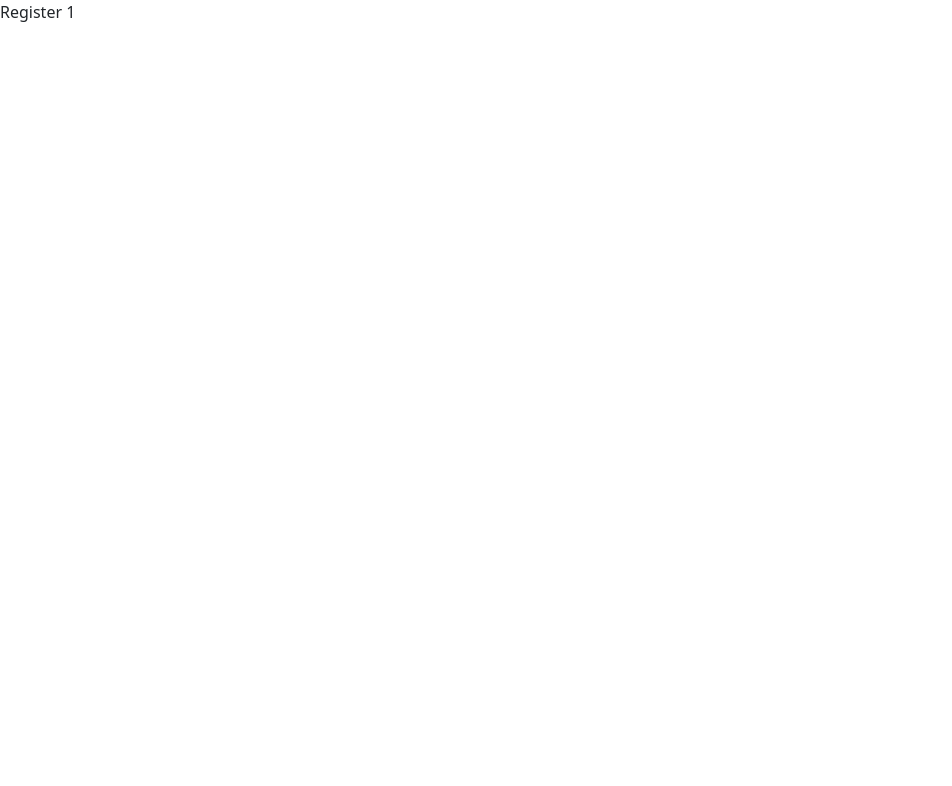
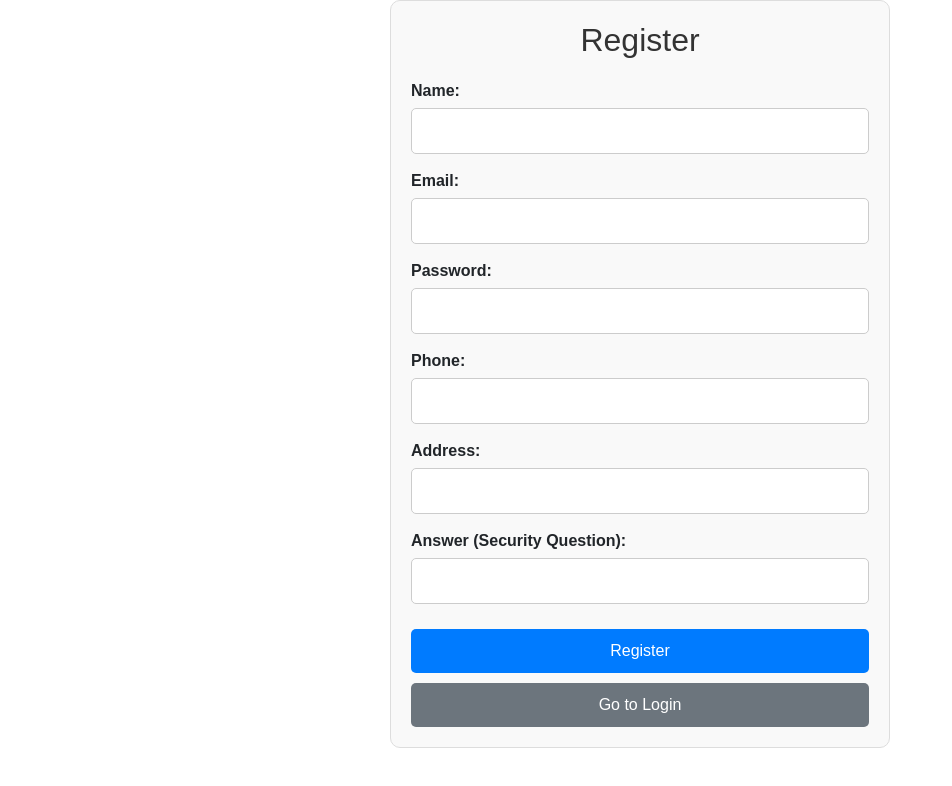
Before and after one commit to javahir1223/project, a React (Vite) app in the folder client/: page /register in a window 1280 px wide. Shown: the top 786 px of the page, without its empty margins (0-952 px from the left). Built offline with nearby package versions, Linux system fonts and the light colour scheme; a web font is replaced by a local one.

Commit message:
login added

```diff
--- a/client/src/App.jsx
+++ b/client/src/App.jsx
@@ -28,6 +28,7 @@ function App() {
 				<Route path='/about' element={<About />} />
 				<Route path='/register' element={<Register />} />
 				<Route path='/login' element={<Login />} />
+				<Route path='/register' element={<Register/>}/>
 				<Route path='/contact' element={<Contact />} />
 				<Route path='/policy' element={<Policy />} />
 				<Route path='*' element={<PageNotFound />} />
--- /dev/null
+++ b/client/src/pages/auth/Login.css
@@ -0,0 +1,77 @@
+/* Стили для контейнера формы */
+.login-container {
+
+    max-width: 400px;
+    margin: auto;
+    margin-top: 170px;
+    padding: 20px;
+    border: 1px solid #ccc;
+    border-radius: 8px;
+    box-shadow: 0 4px 6px rgba(0, 0, 0, 0.1);
+    background-color: #f9f9f9;
+  }
+
+  /* Заголовок */
+  .login-container h2 {
+    text-align: center;
+    color: #333;
+    margin-bottom: 20px;
+  }
+
+  /* Сообщение об успешном или неудачном входе */
+  .message {
+    text-align: center;
+    padding: 10px;
+    margin-bottom: 20px;
+    font-size: 14px;
+  }
+
+  .message.success {
+    color: green;
+  }
+
+  .message.error {
+    color: red;
+  }
+
+  /* Стиль для всех input */
+  .login-container input {
+    width: 100%;
+    padding: 10px;
+    margin-bottom: 10px;
+    border: 1px solid #ddd;
+    border-radius: 4px;
+    font-size: 14px;
+  }
+
+  .login-container .button {
+    width: 100%;
+    padding: 10px;
+    background-color: #007bff;
+    color: white;
+    border: none;
+    border-radius: 4px;
+    font-size: 16px;
+    cursor: pointer;
+  }
+
+  .login-container button:hover {
+    background-color: #0056b3;
+  }
+
+  /* Стили для ссылки на регистрацию */
+  .login-container a {
+    display: inline-block;
+    text-align: center;
+    margin-top: 10px;
+    text-decoration: none;
+    color: #007bff;
+  }
+
+  .login-container a:hover {
+    text-decoration: underline;
+  }
+  .btn-secondary {
+    background-color: #6c757d;
+    color: white;
+  }
--- a/client/src/pages/auth/Login.jsx
+++ b/client/src/pages/auth/Login.jsx
@@ -1,9 +1,64 @@
-import React from 'react'
+import React, { useState } from "react";
+import { useNavigate } from "react-router-dom";
+import "./Login.css"; // Подключаем стили
 
 const Login = () => {
-	return (
-		<div>Login</div>
-	)
-}
+  const [email, setEmail] = useState("");
+  const [password, setPassword] = useState("");
+  const [message, setMessage] = useState("");
+  const navigate = useNavigate();
 
-export default Login
+  const handleLogin = async (e) => {
+    e.preventDefault();
+    try {
+      const response = await fetch("http://localhost:8080/api/v1/auth/login", {
+        method: "POST",
+        headers: { "Content-Type": "application/json" },
+        body: JSON.stringify({ email, password }),
+      });
+
+      const data = await response.json();
+      if (data.success) {
+        setMessage("Login successful!");
+        navigate("/");
+      } else {
+        setMessage(data.message);
+      }
+    } catch (error) {
+      setMessage("An error occurred. Please try again.");
+    }
+  };
+
+  return (
+    <div className="login-container">
+      <h2>Login</h2>
+      {message && <p className={`message ${message === "Login successful!" ? "success" : "error"}`}>{message}</p>}
+      <form onSubmit={handleLogin}>
+        <div>
+          <label>Email:</label>
+          <input
+            type="email"
+            value={email}
+            onChange={(e) => setEmail(e.target.value)}
+            required
+          />
+        </div>
+        <div>
+          <label>Password:</label>
+          <input
+            type="password"
+            value={password}
+            onChange={(e) => setPassword(e.target.value)}
+            required
+          />
+        </div>
+        <button className="button" type="submit">Login</button>
+      </form>
+      <button onClick={() => navigate("/register")} className="btn-secondary">
+        Go to Register
+      </button>
+    </div>
+  );
+};
+
+export default Login;
--- /dev/null
+++ b/client/src/pages/auth/Register.css
@@ -0,0 +1,65 @@
+.register-container {
+    max-width: 500px;
+    margin: auto;
+    padding: 20px;
+    font-family: Arial, sans-serif;
+    background-color: #f9f9f9;
+    border: 1px solid #ddd;
+    border-radius: 10px;
+  }
+
+  .register-title {
+    text-align: center;
+    color: #333;
+    margin-bottom: 20px;
+  }
+
+  .register-message {
+    text-align: center;
+    margin-bottom: 20px;
+  }
+
+  .register-message.success {
+    color: green;
+  }
+
+  .register-message.error {
+    color: red;
+  }
+
+  .form-group {
+    margin-bottom: 15px;
+  }
+
+  .form-group label {
+    display: block;
+    font-weight: bold;
+    margin-bottom: 5px;
+  }
+
+  .form-group input {
+    width: 100%;
+    padding: 10px;
+    border: 1px solid #ccc;
+    border-radius: 5px;
+  }
+
+  .btn-primary,
+  .btn-secondary {
+    width: 100%;
+    padding: 10px;
+    margin-top: 10px;
+    border: none;
+    border-radius: 5px;
+    cursor: pointer;
+  }
+
+  .btn-primary {
+    background-color: #007bff;
+    color: white;
+  }
+
+  .btn-secondary {
+    background-color: #6c757d;
+    color: white;
+  }
--- a/client/src/pages/auth/Register.jsx
+++ b/client/src/pages/auth/Register.jsx
@@ -1,9 +1,135 @@
-import React from 'react'
+import React, { useState } from "react";
+import { useNavigate } from "react-router-dom";
+import "./Register.css"; // Подключаем стили
 
 const Register = () => {
-	return (
-		<div>Register 1</div>
-	)
-}
+  const [formData, setFormData] = useState({
+    name: "",
+    email: "",
+    password: "",
+    phone: "",
+    address: "",
+    answer: "",
+  });
 
-export default Register
+  const [message, setMessage] = useState("");
+  const navigate = useNavigate();
+
+  const handleChange = (e) => {
+    const { name, value } = e.target;
+    setFormData({ ...formData, [name]: value });
+  };
+
+  const handleRegister = async (e) => {
+    e.preventDefault();
+
+    try {
+      const response = await fetch("http://localhost:8080/api/v1/auth/register", {
+        method: "POST",
+        headers: {
+          "Content-Type": "application/json",
+        },
+        body: JSON.stringify(formData),
+      });
+
+      const data = await response.json();
+
+      if (data.success) {
+        setMessage("Registration successful!");
+        setTimeout(() => {
+          navigate("/login"); // Переход на страницу логина
+        }, 1500);
+      } else {
+        setMessage(data.message || "Registration failed.");
+      }
+    } catch (error) {
+      console.error("Error:", error);
+      setMessage("An error occurred. Please try again.");
+    }
+  };
+
+  return (
+    <div className="register-container">
+      <h2 className="register-title">Register</h2>
+      {message && (
+        <p
+          className={`register-message ${
+            message === "Registration successful!" ? "success" : "error"
+          }`}
+        >
+          {message}
+        </p>
+      )}
+      <form onSubmit={handleRegister}>
+        <div className="form-group">
+          <label>Name:</label>
+          <input
+            type="text"
+            name="name"
+            value={formData.name}
+            onChange={handleChange}
+            required
+          />
+        </div>
+        <div className="form-group">
+          <label>Email:</label>
+          <input
+            type="email"
+            name="email"
+            value={formData.email}
+            onChange={handleChange}
+            required
+          />
+        </div>
+        <div className="form-group">
+          <label>Password:</label>
+          <input
+            type="password"
+            name="password"
+            value={formData.password}
+            onChange={handleChange}
+            required
+          />
+        </div>
+        <div className="form-group">
+          <label>Phone:</label>
+          <input
+            type="text"
+            name="phone"
+            value={formData.phone}
+            onChange={handleChange}
+            required
+          />
+        </div>
+        <div className="form-group">
+          <label>Address:</label>
+          <input
+            type="text"
+            name="address"
+            value={formData.address}
+            onChange={handleChange}
+            required
+          />
+        </div>
+        <div className="form-group">
+          <label>Answer (Security Question):</label>
+          <input
+            type="text"
+            name="answer"
+            value={formData.answer}
+            onChange={handleChange}
+            required
+          />
+        </div>
+        <button type="submit" className="btn-primary">
+          Register
+        </button>
+      </form>
+      <button onClick={() => navigate("/login")} className="btn-secondary">
+        Go to Login
+      </button>
+    </div>
+  );
+};
+
+export default Register;
```
